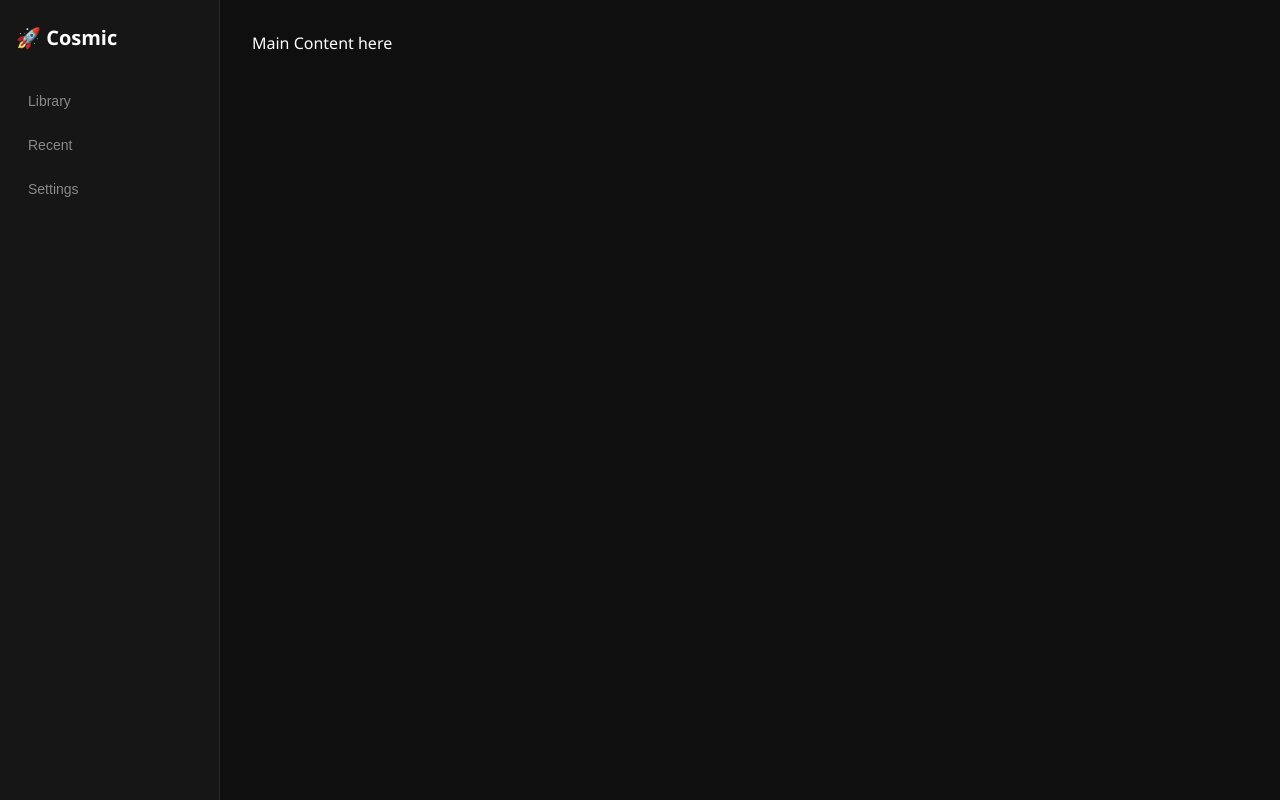
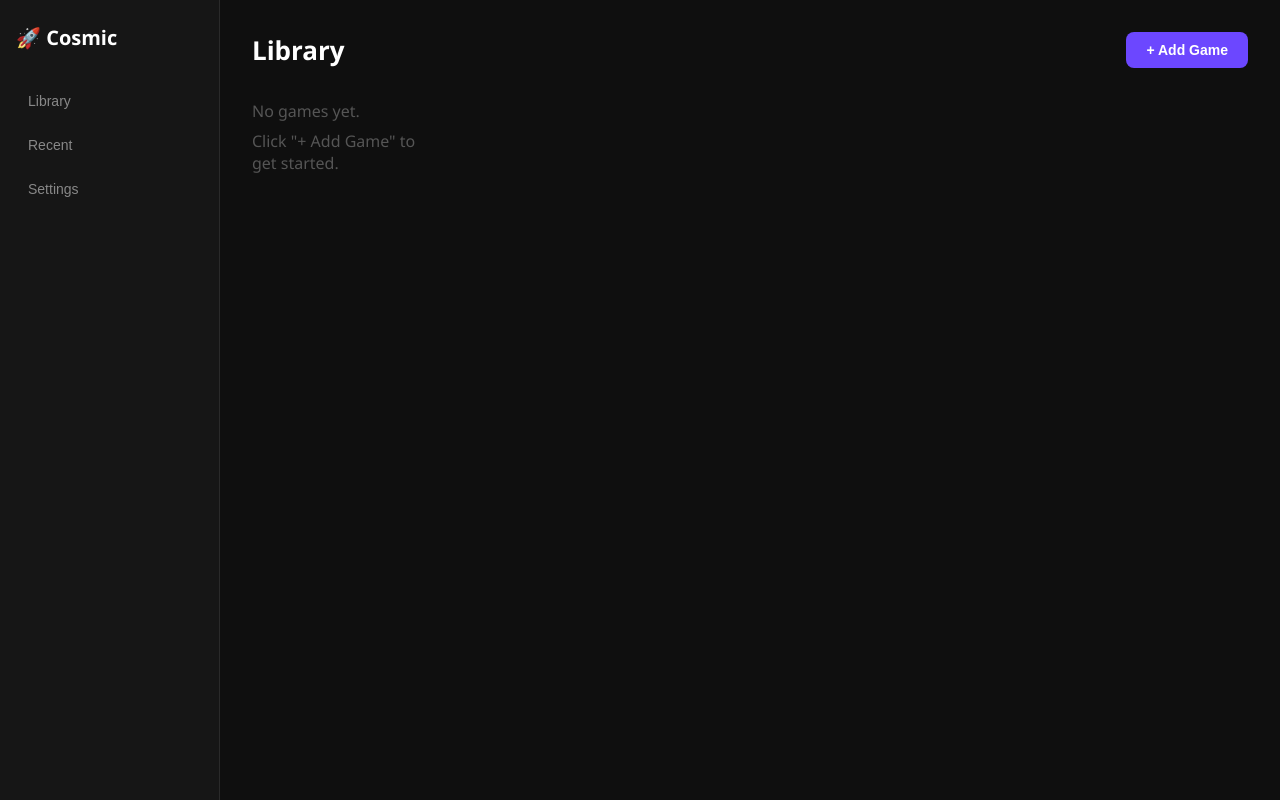
Before and after one commit to AlwaysNameless/Cosmic-Launcher, a React (Vite) app: page / in a window 1280 px wide. Built offline with nearby package versions, Linux system fonts and the light colour scheme.

Commit message:
feat: add modal and game state

```diff
--- a/src/App.css
+++ b/src/App.css
@@ -58,3 +58,109 @@ nav {
   background-color: #2a2a2a;
   color: #ffffff;
 }
+
+.topbar {
+  display: flex;
+  justify-content: space-between;
+  align-items: center;
+  margin-bottom: 32px;
+}
+
+.topbar h1 {
+  font-size: 26px;
+  font-weight: 700;
+}
+
+.add-btn {
+  background-color: #6c47ff;
+  color: #ffffff;
+  border: none;
+  padding: 10px 20px;
+  border-radius: 8px;
+  cursor: pointer;
+  font-size: 14px;
+  font-weight: 600;
+}
+
+.add-btn:hover {
+  background-color: #7c57ff;
+}
+
+.game-grid {
+  display: grid;
+  grid-template-columns: repeat(auto-fill, minmax(160px, 1fr));
+  gap: 20px;
+}
+
+.empty-state {
+  color: #555555;
+  display: flex;
+  flex-direction: column;
+  gap: 8px;
+}
+
+.modal-overlay {
+  position: fixed;
+  top: 0;
+  left: 0;
+  width: 100vw;
+  height: 100vh;
+  background-color: rgba(0, 0, 0, 0.7);
+  display: flex;
+  align-items: center;
+  justify-content: center;
+}
+
+.modal {
+  background-color: #1e1e1e;
+  padding: 32px;
+  border-radius: 12px;
+  width: 400px;
+  display: flex;
+  flex-direction: column;
+  gap: 16px;
+}
+
+.modal h2 {
+  font-size: 20px;
+  font-weight: 700;
+}
+
+.modal-input {
+  background-color: #2a2a2a;
+  border: 1px solid #3a3a3a;
+  color: #ffffff;
+  padding: 10px 14px;
+  border-radius: 8px;
+  font-size: 14px;
+  outline: none;
+}
+
+.modal-input:focus {
+  border-color: #6c47ff;
+}
+
+.modal-buttons {
+  display: flex;
+  justify-content: flex-end;
+  gap: 12px;
+}
+
+.cancel-btn {
+  background: none;
+  border: 1px solid #3a3a3a;
+  color: #888888;
+  padding: 8px 16px;
+  border-radius: 8px;
+  cursor: pointer;
+}
+
+.confirm-btn {
+  background-color: #6c47ff;
+  border: none;
+  color: #ffffff;
+  padding: 8px 16px;
+  border-radius: 8px;
+  cursor: pointer;
+  font-weight: 600;
+}
--- a/src/App.jsx
+++ b/src/App.jsx
@@ -3,6 +3,8 @@ import "./App.css";
 
 function App() {
   const [games, setGames] = useState([]);
+  const [showModal, setShowModal] = useState(false);
+  const [newGame, setNewGame] = useState({ name: "", path: "" });
   return (
     <div className="app">
       <div className="sidebar">
@@ -15,7 +17,52 @@ function App() {
       </div>
 
       <div className="main">
-        <p>Main Content here</p>
+        <div className="topbar">
+          <h1>Library</h1>
+          <button className="add-btn" onClick={() => setShowModal(true)}>
+            + Add Game
+          </button>
+        </div>
+        {showModal && (
+          <div className="modal-overlay">
+            <div className="modal">
+              <h2>Add Game</h2>
+              <input
+                className="modal-input"
+                placeholder="Game name"
+                value={newGame.name}
+                onChange={(e) =>
+                  setNewGame({ ...newGame, name: e.target.value })
+                }
+              />
+              <input
+                className="modal-input"
+                placeholder="Path to .exe"
+                value={newGame.path}
+                onChange={(e) =>
+                  setNewGame({ ...newGame, path: e.target.value })
+                }
+              />
+              <div className="modal-buttons">
+                <button
+                  className="cancel-btn"
+                  onClick={() => setShowModal(false)}
+                >
+                  Cancel
+                </button>
+                <button className="confirm-btn">Add Game</button>
+              </div>
+            </div>
+          </div>
+        )}
+        <div className="game-grid">
+          {games.length === 0 ? (
+            <div className="empty-state">
+              <p>No games yet.</p>
+              <p>Click "+ Add Game" to get started.</p>
+            </div>
+          ) : null}
+        </div>
       </div>
     </div>
   );
```
